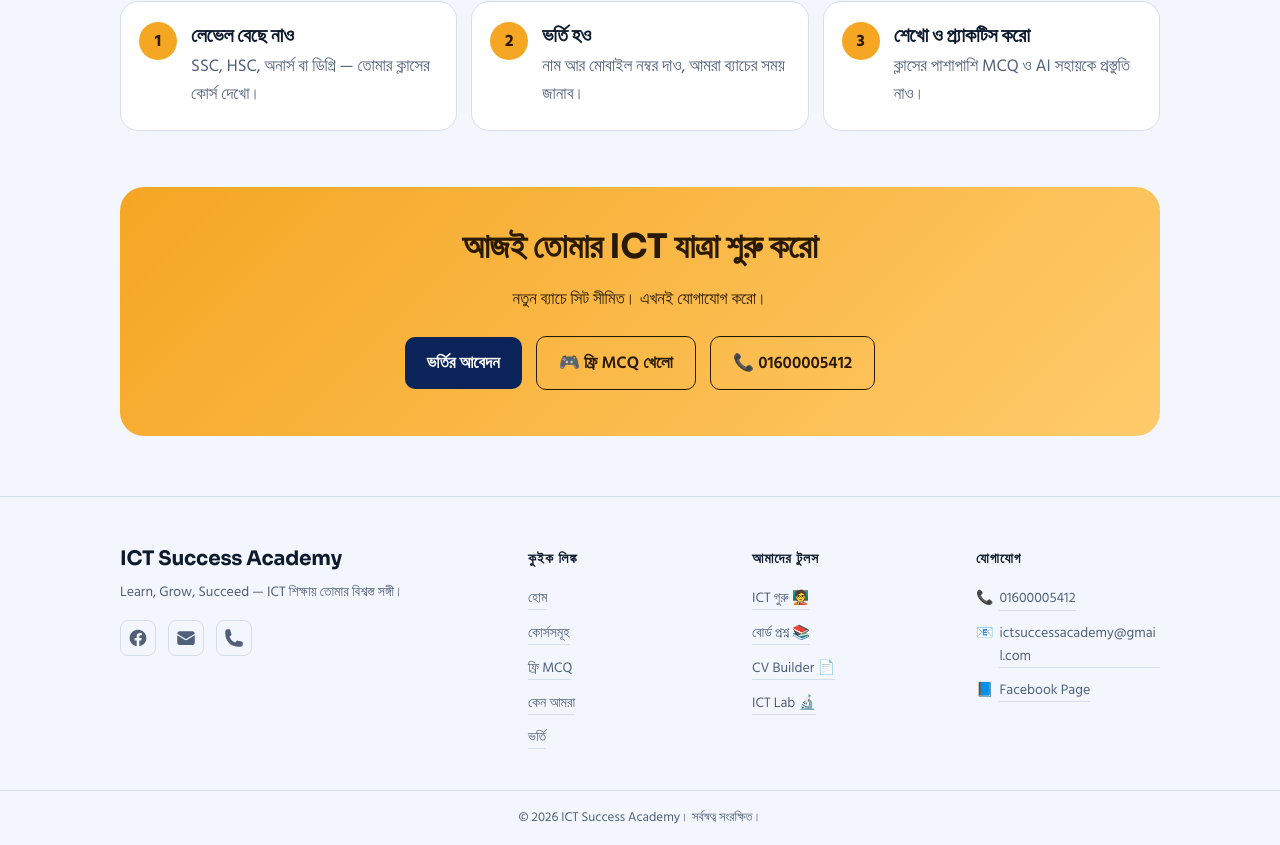
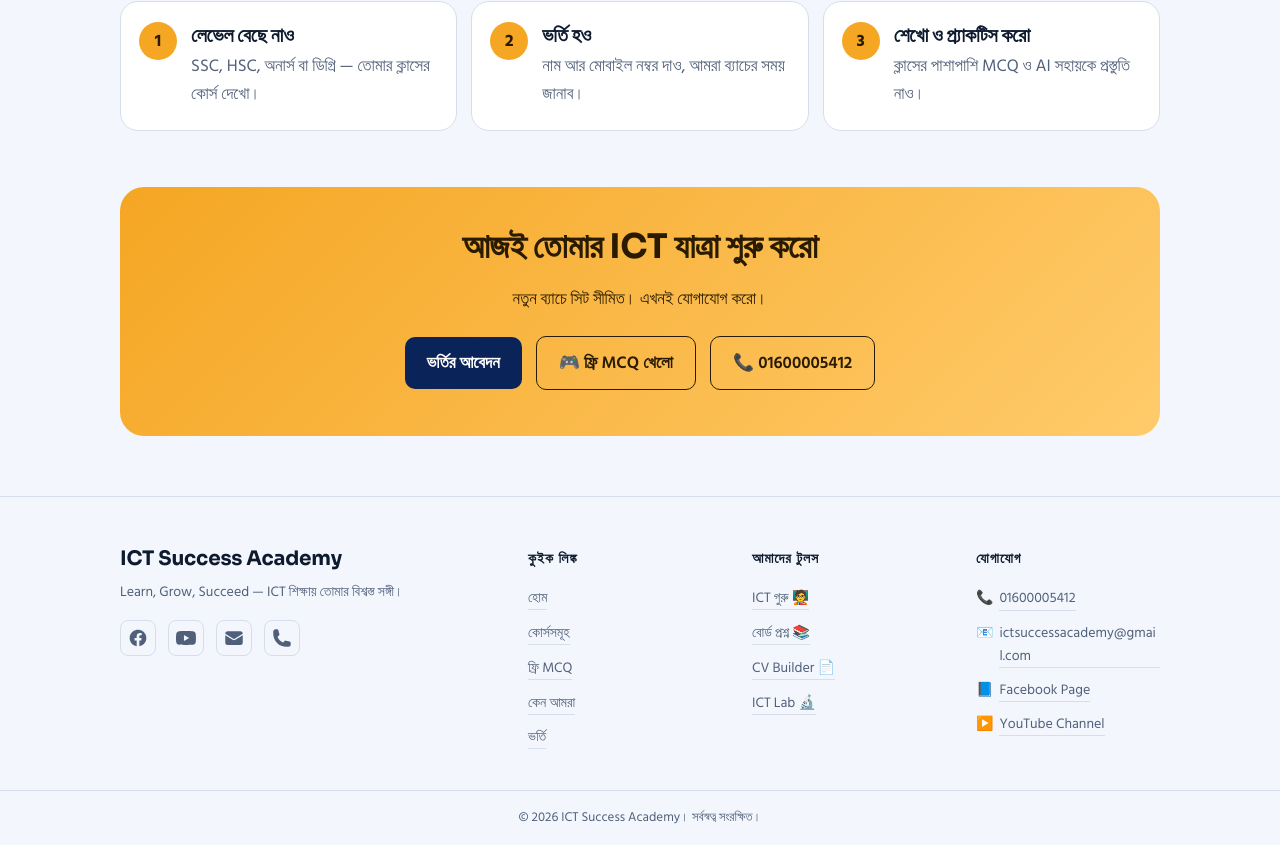
Before and after one commit to rezwanulislamrimel/ICT-Success-Academy-Portal, a React (Vite) app: page / in a window 1280 px wide. Shown: the part 2415-3260 px from the top of the page. Built offline with nearby package versions, Linux system fonts and the light colour scheme.

Commit message:
added  feature in footer

```diff
--- a/src/components/Footer.jsx
+++ b/src/components/Footer.jsx
@@ -12,6 +12,9 @@ export default function Footer() {
           <div className="footer-socials">
             <a href="https://www.facebook.com/ICTSuccessAcademy" target="_blank" rel="noopener noreferrer" aria-label="Facebook">
               <svg width="20" height="20" fill="currentColor" viewBox="0 0 24 24"><path d="M22 12c0-5.523-4.477-10-10-10S2 6.477 2 12c0 4.991 3.657 9.128 8.438 9.878v-6.987h-2.54V12h2.54V9.797c0-2.506 1.492-3.89 3.777-3.89 1.094 0 2.238.195 2.238.195v2.46h-1.26c-1.243 0-1.63.771-1.63 1.562V12h2.773l-.443 2.89h-2.33v6.988C18.343 21.128 22 16.991 22 12z"/></svg>
+            </a>
+            <a href="https://www.youtube.com/@ICTSuccessAcademy" target="_blank" rel="noopener noreferrer" aria-label="YouTube">
+              <svg width="20" height="20" fill="currentColor" viewBox="0 0 24 24"><path d="M23.498 6.186a3.016 3.016 0 00-2.122-2.136C19.505 3.545 12 3.545 12 3.545s-7.505 0-9.377.505A3.017 3.017 0 00.502 6.186C0 8.07 0 12 0 12s0 3.93.502 5.814a3.016 3.016 0 002.122 2.136c1.871.505 9.376.505 9.376.505s7.505 0 9.377-.505a3.015 3.015 0 002.122-2.136C24 15.93 24 12 24 12s0-3.93-.502-5.814zM9.545 15.568V8.432L15.818 12l-6.273 3.568z"/></svg>
             </a>
             <a href="mailto:ictsuccessacademy@gmail.com" aria-label="Email">
               <svg width="20" height="20" fill="currentColor" viewBox="0 0 24 24"><path d="M1.5 8.67v8.58a3 3 0 003 3h15a3 3 0 003-3V8.67l-8.928 5.493a3 3 0 01-3.144 0L1.5 8.67z"/><path d="M22.5 6.908V6.75a3 3 0 00-3-3h-15a3 3 0 00-3 3v.158l9.714 5.978a1.5 1.5 0 001.572 0L22.5 6.908z"/></svg>
@@ -52,6 +55,7 @@ export default function Footer() {
             <li>📞 <a href="tel:+8801600005412">01600005412</a></li>
             <li>📧 <a href="mailto:ictsuccessacademy@gmail.com">ictsuccessacademy@gmail.com</a></li>
             <li>📘 <a href="https://www.facebook.com/ICTSuccessAcademy" target="_blank" rel="noopener noreferrer">Facebook Page</a></li>
+            <li>▶️ <a href="https://www.youtube.com/@ICTSuccessAcademy" target="_blank" rel="noopener noreferrer">YouTube Channel</a></li>
           </ul>
         </div>
 
```
